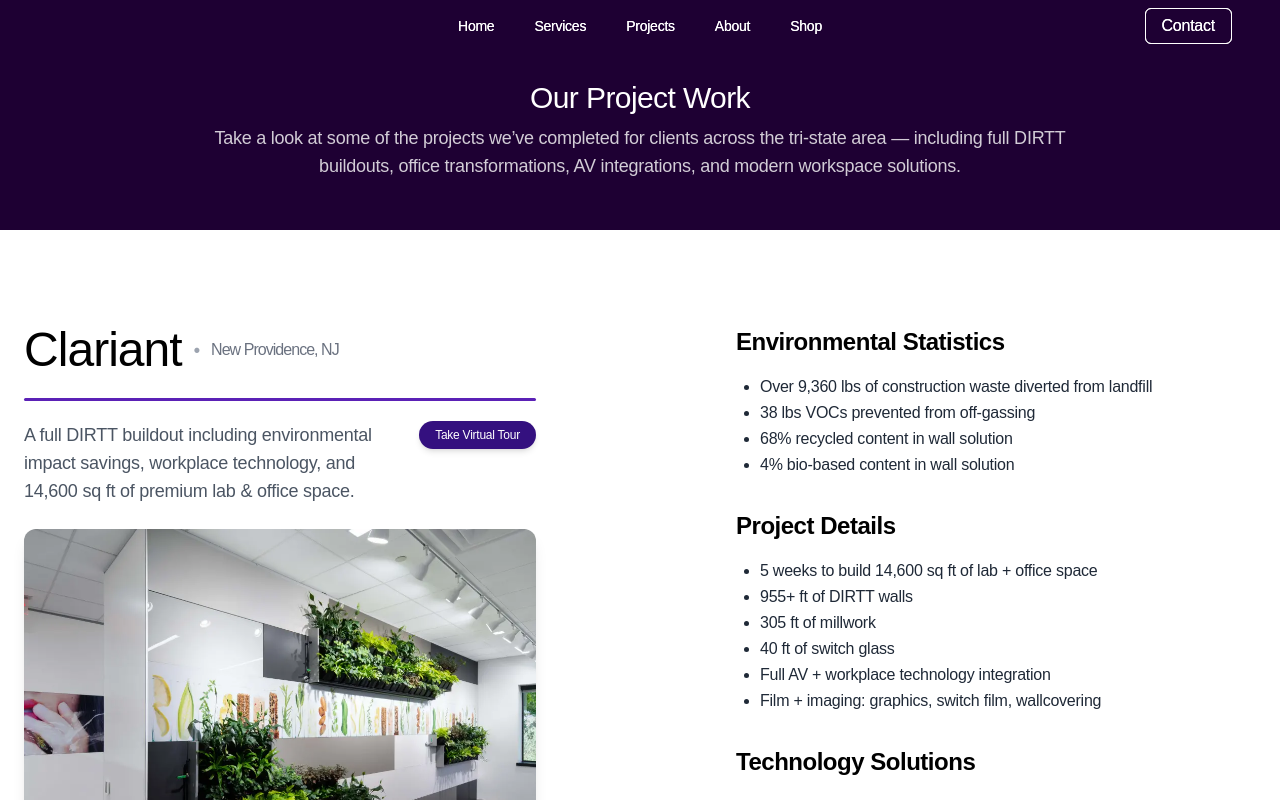
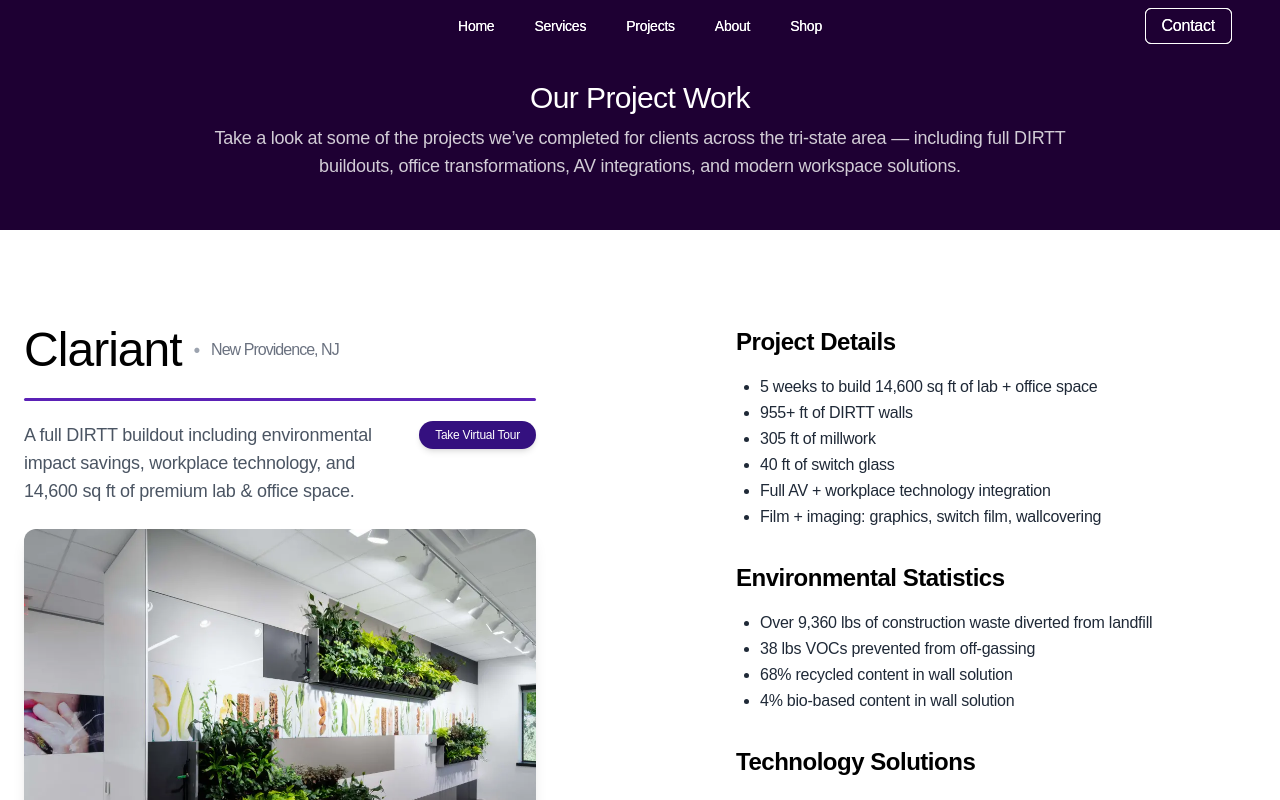
Before and after one commit to fctico11/ciskos, a React (Vite) app: page /projects in a window 1280 px wide. Shown: the top 800 px of the page. Built offline with nearby package versions, Linux system fonts and the light colour scheme; a web font is replaced by a local one.

Commit message:
update text

```diff
--- a/src/pages/Projects.jsx
+++ b/src/pages/Projects.jsx
@@ -232,6 +232,17 @@
           {/* RIGHT COLUMN */}
           <div className="text-gray-800 md:pl-8">
 
+
+            <h2 className="text-2xl font-semibold mb-4 text-black">Project Details</h2>
+            <ul className="list-disc ml-6 mb-8 leading-relaxed">
+              <li>5 weeks to build 14,600 sq ft of lab + office space</li>
+              <li>955+ ft of DIRTT walls</li>
+              <li>305 ft of millwork</li>
+              <li>40 ft of switch glass</li>
+              <li>Full AV + workplace technology integration</li>
+              <li>Film + imaging: graphics, switch film, wallcovering</li>
+            </ul>
+
             <h2 className="text-2xl font-semibold mb-4 text-black">
               Environmental Statistics
             </h2>
@@ -242,15 +253,7 @@
               <li>4% bio-based content in wall solution</li>
             </ul>
 
-            <h2 className="text-2xl font-semibold mb-4 text-black">Project Details</h2>
-            <ul className="list-disc ml-6 mb-8 leading-relaxed">
-              <li>5 weeks to build 14,600 sq ft of lab + office space</li>
-              <li>955+ ft of DIRTT walls</li>
-              <li>305 ft of millwork</li>
-              <li>40 ft of switch glass</li>
-              <li>Full AV + workplace technology integration</li>
-              <li>Film + imaging: graphics, switch film, wallcovering</li>
-            </ul>
+
 
             <h2 className="text-2xl font-semibold mb-4 text-black">
               Technology Solutions
```
